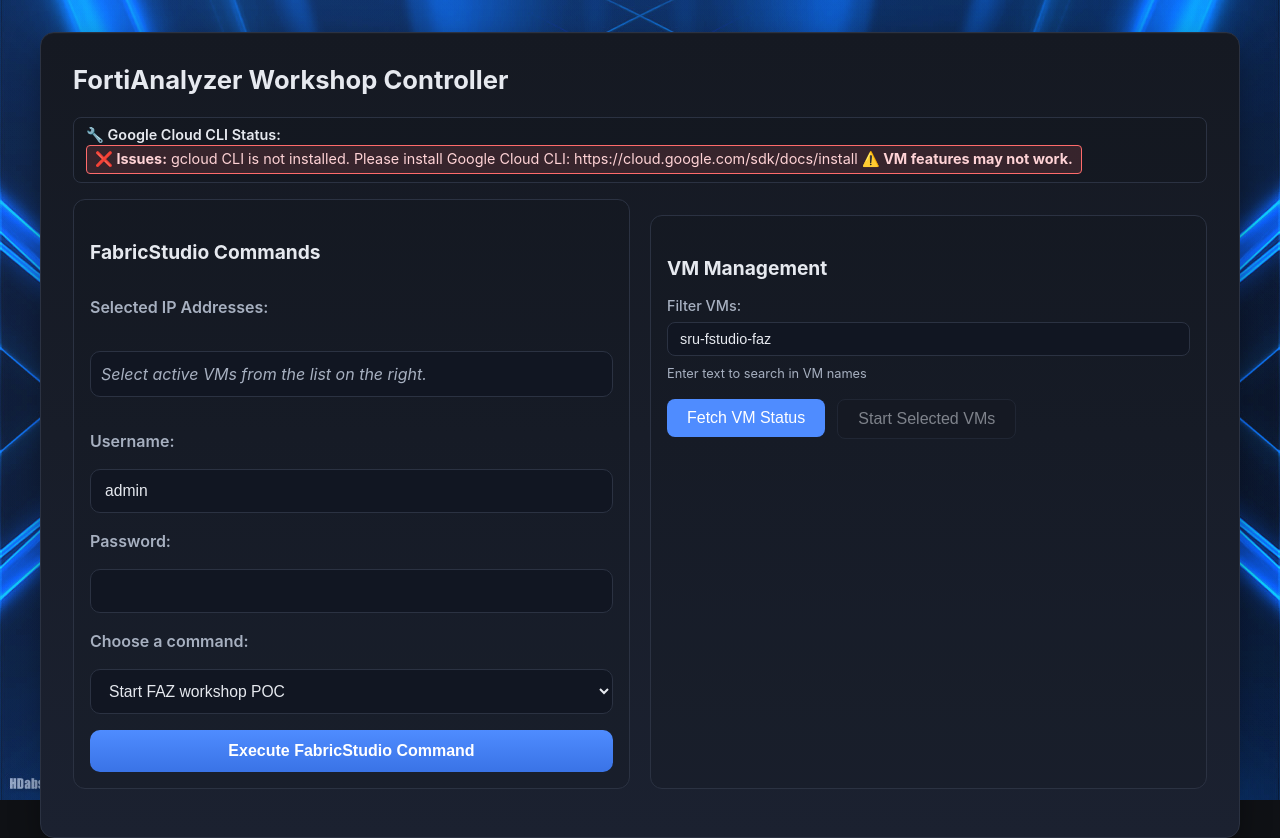
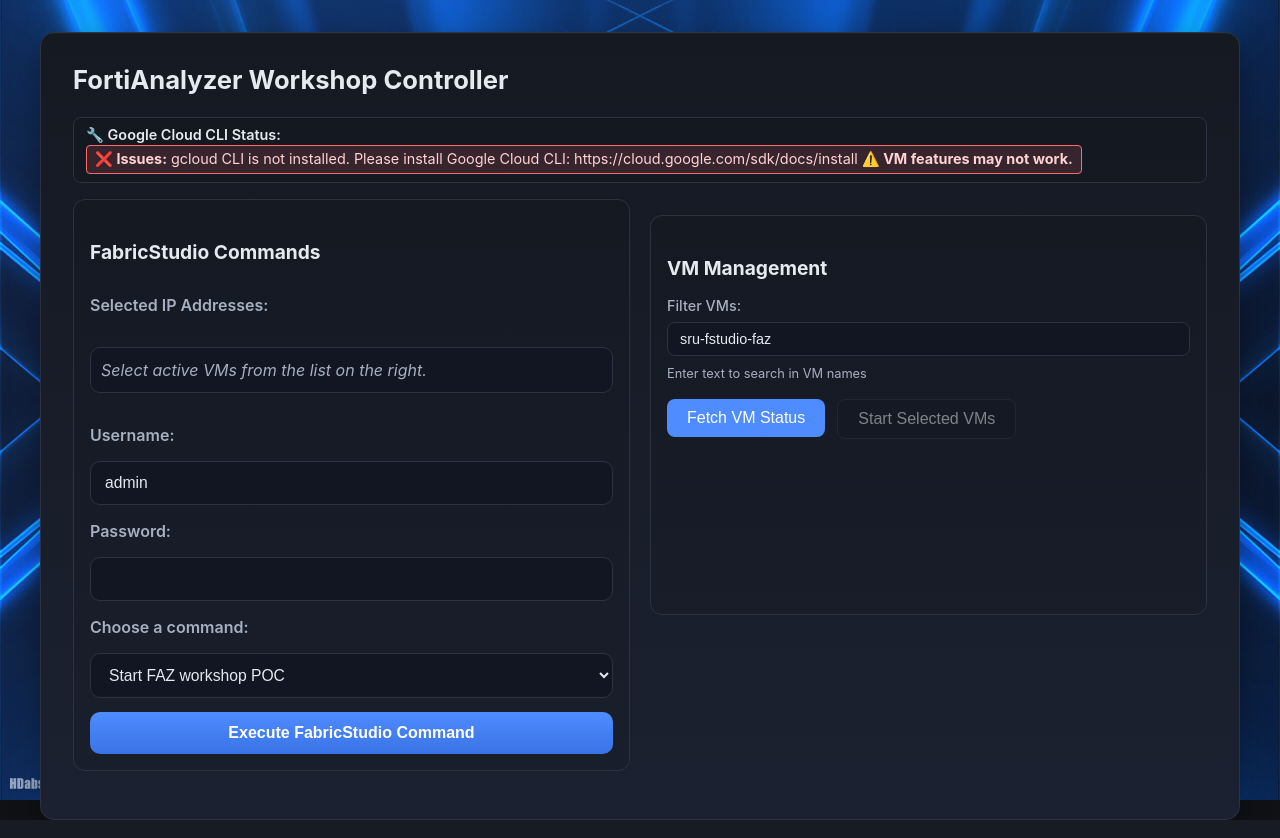
Before and after one commit to s-ruiter/FabricStudioController, a Flask app: page / in a window 1280 px wide. Run offline with Flask 3, Linux system fonts and the light colour scheme.

Commit message:
Fix column height without moving execute button
- Revert align-items back to start to prevent unwanted stretching
- Remove flex layout from columns and form that was pushing button down
- Add min-height: 400px to both columns for consistent baseline height
- Keep execute button in its natural position regardless of right column content
- Maintain equal column heights without affecting button placement

```diff
--- a/static/style.css
+++ b/static/style.css
@@ -97,7 +97,7 @@
   display: grid;
   grid-template-columns: 1fr 1fr;
   gap: 20px;
-  align-items: stretch;
+  align-items: start;
 }
 
 .left-col, .right-col {
@@ -105,19 +105,7 @@
   border: 1px solid var(--border-color);
   border-radius: 12px;
   padding: 16px;
-  display: flex;
-  flex-direction: column;
-}
-
-.left-col form {
-  display: flex;
-  flex-direction: column;
-  height: 100%;
-  gap: 16px;
-}
-
-.left-col form button[type="submit"] {
-  margin-top: auto;
+  min-height: 400px;
 }
 
 .output-section { margin-top: 20px; }
```
